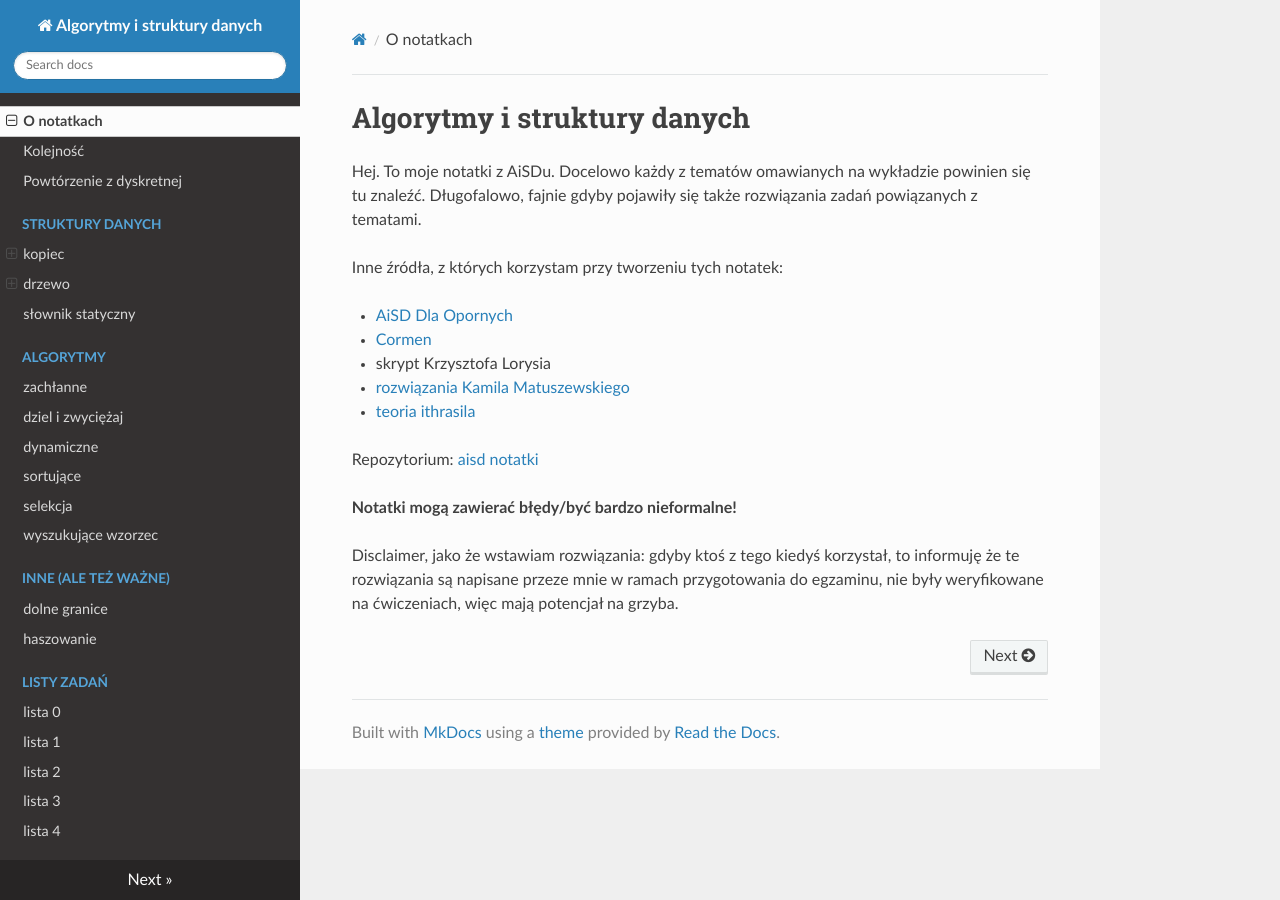
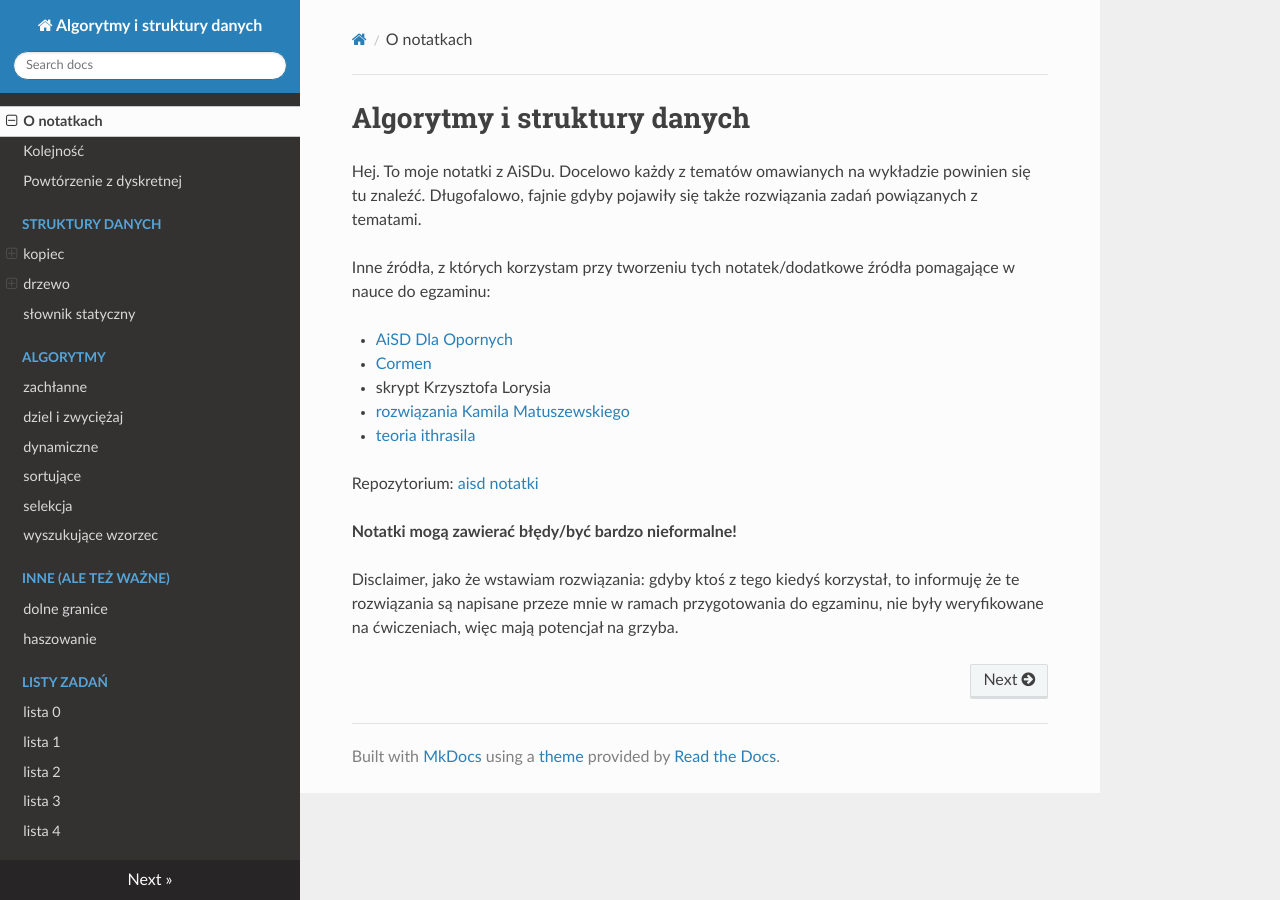
Before and after one commit to const-dominik/aisd-notatki, an MkDocs documentation site: the page built from docs/index.md, in a window 1280 px wide. Built offline with MkDocs 1.6.1, drawn with Linux system fonts in a browser that asks for light colours; nearby versions of some CDN libraries.

Commit message:
feat: added more info in index

```diff
--- a/docs/index.md
+++ b/docs/index.md
@@ -2,7 +2,7 @@
 
 Hej. To moje notatki z AiSDu. Docelowo każdy z tematów omawianych na wykładzie powinien się tu znaleźć. Długofalowo, fajnie gdyby pojawiły się także rozwiązania zadań powiązanych z tematami.
 
-Inne źródła, z których korzystam przy tworzeniu tych notatek:
+Inne źródła, z których korzystam przy tworzeniu tych notatek/dodatkowe źródła pomagające w nauce do egzaminu:
 
 -   [AiSD Dla Opornych](https://github.com/Ph0enixKM/AiSD-Dla-Opornych)
 -   [Cormen](https://lubimyczytac.pl/ksiazka/146862/wprowadzenie-do-algorytmow)
```
